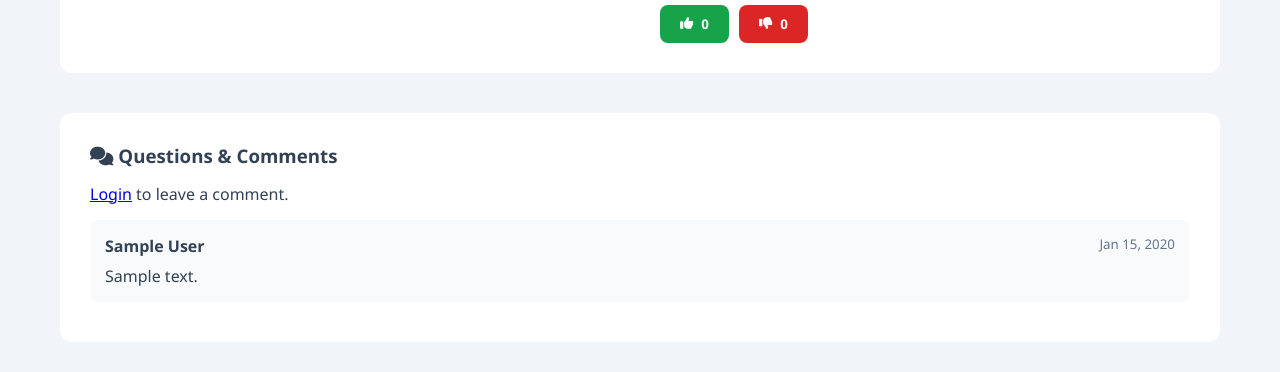
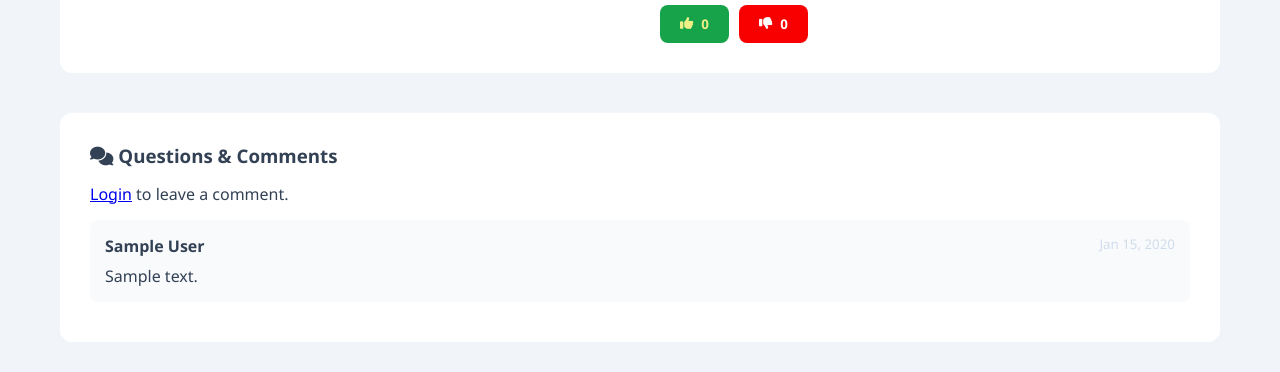
Before and after one commit to biniyamabayneh08-coder/c2c, a PHP site: page /view_product.php?id=1 in a window 1280 px wide. Shown: the part 540-912 px from the top of the page. Run offline with PHP 8.4, Linux system fonts and the light colour scheme; tables that the repository leaves empty or names only in its code hold one stand-in row (values such as "Sample post"); some libraries are stand-ins or nearby versions.

Commit message:
update color variables in CSS for improved theme consistency

```diff
--- a/style.css
+++ b/style.css
@@ -1,12 +1,12 @@
 :root {
     --primary: #4f46e5;
-    --primary-hover: #4338ca;
-    --dark: #0f172a;
+    --primary-hover: #3929ed;
+    --dark: #043543;
     --light: #f8fafc;
-    --gray: #64748b;
+    --gray: #d1dceb;
     --border: #e2e8f0;
     --success: #16a34a;
-    --danger: #dc2626;
+    --danger: #f90000;
     --radius: 12px;
 }
 * { margin: 0; padding: 0; box-sizing: border-box; font-family: 'Segoe UI', system-ui, sans-serif; }
@@ -24,7 +24,7 @@ body { background-color: #f1f5f9; color: #334155; }
 .btn { padding: 10px 20px; border-radius: 8px; font-weight: 600; text-decoration: none; cursor: pointer; border: none; display: inline-flex; align-items: center; gap: 8px; transition: 0.2s; }
 .btn-primary { background: var(--primary); color: white; }
 .btn-primary:hover { background: var(--primary-hover); transform: translateY(-2px); }
-.btn-success { background: var(--success); color: white; }
+.btn-success { background: var(--success); color: rgb(240, 240, 134); }
 .btn-danger { background: var(--danger); color: white; }
 .container { max-width: 1200px; margin: 30px auto; padding: 0 20px; }
 
```
